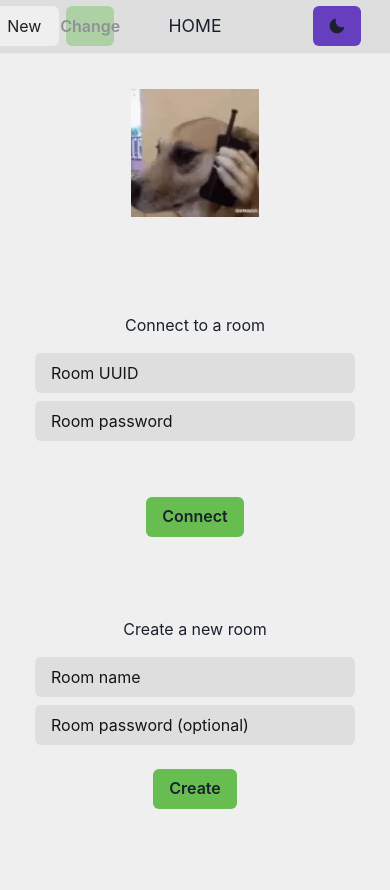
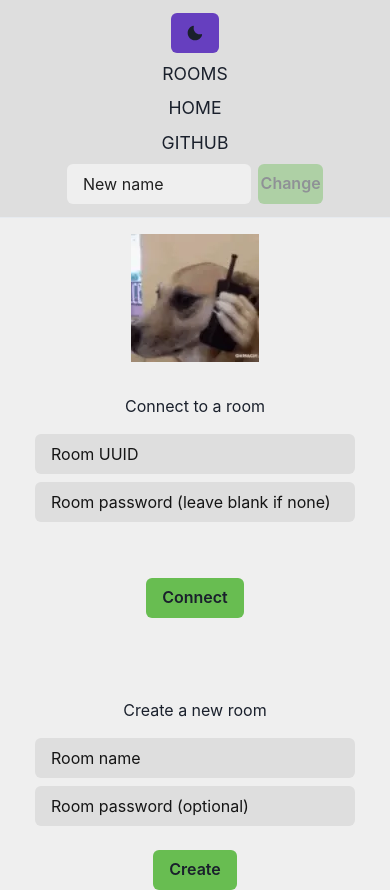
Before and after one commit to dynamo58/meetup, a React (Create React App) app in the folder client/: page / in a window 390 px wide. Before the commit the page ends 844 px from the top, so only its background shows below. Built offline with nearby package versions, Linux system fonts and the light colour scheme; no server answers.

Commit message:
Bunch - (fix) made header responsive - (fix) RoomSettings now desplays UUID properly - (improv) added checkers to socket listeners on server for safety

```diff
--- a/client/src/Context.tsx
+++ b/client/src/Context.tsx
@@ -174,7 +174,7 @@ const ContextProvider = (props: PropsWithChildren) => {
 			});
 
 			peer.on("stream", (_stream) => {
-				dbg(`Received stream from user ${data.callerSocketId}`);
+				dbg(`Stream from user ${data.callerSocketId}`);
 
 				setRoomInfo((i) => {
 					let foo = i.peers;
@@ -270,7 +270,7 @@ const ContextProvider = (props: PropsWithChildren) => {
 							isOwner: false,
 							peers: foo,
 							isConnected: true,
-							uuid: i.uuid,
+							uuid: roomUUID,
 							ownerName: i.ownerName,
 							roomName: joinRoomData.roomName!
 						}
@@ -365,6 +365,7 @@ const ContextProvider = (props: PropsWithChildren) => {
 
 	// gets triggered everytime user goes out of the `/room` endpoint
 	const leaveRoomHandler = () => {
+		if (!roomInfo.isConnected) return;
 		dbg(`Leaving room`);
 
 		// identify the server, which tells all other peers in room
@@ -394,7 +395,6 @@ const ContextProvider = (props: PropsWithChildren) => {
 				updateRoom,
 				initConnection,
 				ownVideoRef,
-				// stream,
 				name,
 				setNameHandler,
 				socketId,
--- a/client/src/components/Header.tsx
+++ b/client/src/components/Header.tsx
@@ -7,6 +7,7 @@ import {
 	Button,
 	useColorMode,
 	Input,
+	useMediaQuery
 } from "@chakra-ui/react";
 
 import {
@@ -18,39 +19,50 @@ import { SocketContext } from "../Context";
 
 interface IHeaderSectionProps {
 	children?: React.ReactNode,
+	width?: string | number,
 }
 
-const HeaderSection: React.FC<IHeaderSectionProps> = (props) => {
+const Header: React.FC = () => {
+	const { colorMode, toggleColorMode } = useColorMode();
+	const { setNameHandler, setModal }   = useContext(SocketContext)!;
+	const [isLargerThan1000] = useMediaQuery('(min-width: 1000px)');
+	const [isLargerThan400] = useMediaQuery('(min-width: 400px)');
+
+	const HeaderSection: React.FC<IHeaderSectionProps> = (props: IHeaderSectionProps) => {
 		return (
 			<Flex
 				as="nav"
 				align="center"
 				justify="center"
 				wrap="wrap"
-			gap={5}
-			padding={6}
-			width={"27%"}
+				gap={2}
+				padding={"4px"}
+				flexDir={isLargerThan400 ? "row" : "column"}
+
+				{...props}
 			>
 				{props.children}
 			</Flex>
 		)
 	}
 
-const Header: React.FC = () => {
-	const { colorMode, toggleColorMode } = useColorMode();
-	const { setNameHandler, setModal } = useContext(SocketContext)!;
+	const lineStyle = isLargerThan1000 ? {
+		padding: "1em 0.5em 1em 0.5em"
+	} : undefined
 
 	return (
 		<Flex
 			as="nav"
 			width="100%"
 			justify="space-between"
-			maxHeight="3em"
+			flexDir={isLargerThan1000 ? "row" : "column-reverse"}
+			padding={isLargerThan1000 ? undefined : "0.5em"}
+			maxHeight={ isLargerThan1000 ? "3em" : undefined }
 			align="center"
 			fontSize="1.1em"
-			bg={colorMode == "light" ? "bgAlt_lm" : "bgAlt_dm"}
+			bg={ colorMode == "light" ? "bgAlt_lm" : "bgAlt_dm" }
 		>
-			<HeaderSection>
+			<HeaderSection width={"15em"}>
 				<div style={{display: "flex", gap: ".4em"}}>
 					<Input
 						id={"newName"}
@@ -69,11 +81,11 @@ const Header: React.FC = () => {
 				</div>
 			</HeaderSection>
 			<HeaderSection>
-				<Link to="/rooms" style={{ padding: "1em 0.5em 1em 0.5em" }}>ROOMS</Link>
-				<Link to="/" style={{ padding: "1em 0.5em 1em 0.5em" }}>HOME</Link>
-				<a href="https://github.com/dynamo58/meetup" target="_blank" style={{ padding: "1em 0.5em 1em 0.5em" }}>GITHUB</a>
+				<Link to="/rooms" style={lineStyle}>ROOMS</Link>
+				<Link to="/" style={lineStyle}>HOME</Link>
+				<a href="https://github.com/dynamo58/meetup" target="_blank" style={lineStyle}>GITHUB</a>
 			</HeaderSection>
-			<HeaderSection>
+			<HeaderSection width={"15em"}>
 				<Button onClick={toggleColorMode} variant={"secondary"}>
 					{colorMode === "light" ? <MoonIcon /> : <SunIcon />}
 				</Button>
--- a/client/src/pages/Home.tsx
+++ b/client/src/pages/Home.tsx
@@ -26,7 +26,7 @@ const Home: React.FC = () => {
 	}
 
 	useEffect(() => {
-		leaveRoomHandler()
+		leaveRoomHandler();
 	}, [])
 
 	return (
@@ -36,7 +36,7 @@ const Home: React.FC = () => {
 					src="/favicon.webp"
 					maxW={"10em"}
 					alignSelf="center"
-					marginBottom={"5em"}
+					margin={"1em 0 1em 0"}
 				/>
 				<Text alignSelf={"center"}>
 					Connect to a room
@@ -52,7 +52,7 @@ const Home: React.FC = () => {
 					<Input
 						id="connect-password"
 						type="password"
-						placeholder="Room password"
+						placeholder="Room password (leave blank if none)"
 						variant={"xd"}
 					/><br />
 					<Button
@@ -60,7 +60,7 @@ const Home: React.FC = () => {
 						marginTop={"1em"}
 						variant={"primary"}
 						onClick={() => {
-							const uuid     = (document.getElementById("connect-uuid")! as HTMLInputElement).value;
+							const uuid = (document.getElementById("connect-uuid")! as HTMLInputElement).value;
 							if (uuid === "") {
 								setModal({
 									heading: "Connection failed - input error",
```
Also changed, not shown: 1 other file (tests, documents, lock files or other folders). Lines whose indentation alone changed are shown as unchanged.
